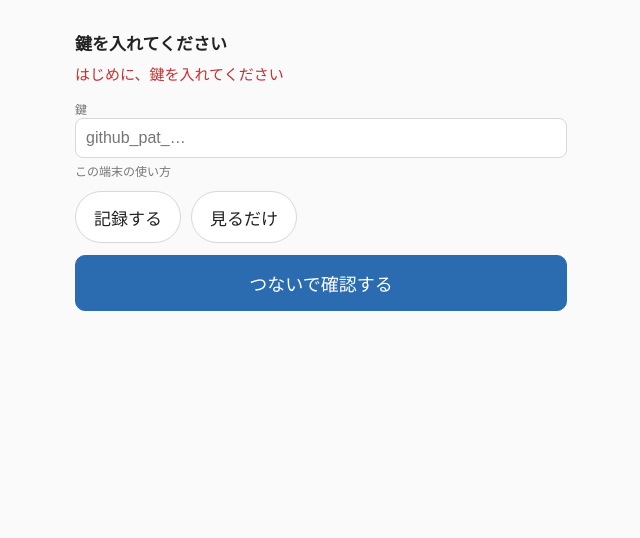
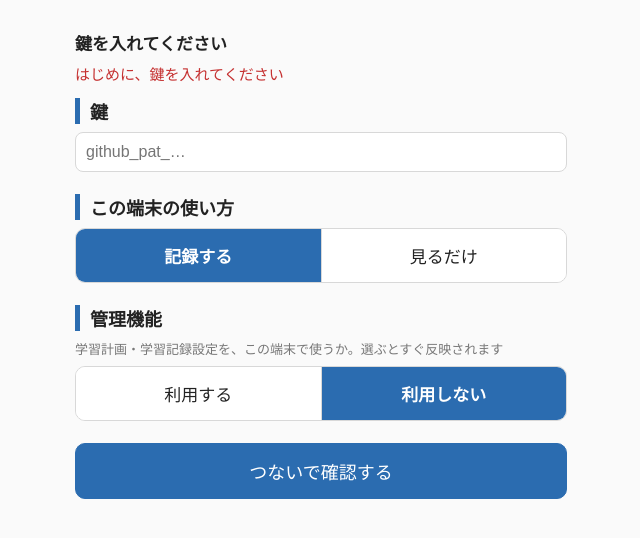
Before and after one commit to leo-polaris-works/study-app, a plain HTML site: page index.html in a window 1280 px wide. Shown: the whole page, without its empty margins (319-959 px from the left). Drawn offline with Linux system fonts and the light colour scheme.

Commit message:
TOPのボタン整理と機能利用設定（管理機能の利用切替・鍵の再入力不要）
Co-Authored-By: Claude Sonnet 5.5 <noreply@anthropic.com>

```diff
--- a/app.js
+++ b/app.js
@@ -41,17 +41,36 @@ function goTo(id) {
   showScreen(id);
 }
 
+// --- 機能利用設定（管理用の機能を使うか。端末ごと） ---
+const FEATURES_KEY = 'study_features_v1';
+
+function loadFeatures() {
+  const f = readJson(FEATURES_KEY, {});
+  return { admin: f.admin === true }; // 初期は「利用しない」
+}
+
+function saveFeature(name, on) {
+  localStorage.setItem(FEATURES_KEY, JSON.stringify(Object.assign(loadFeatures(), { [name]: !!on })));
+}
+
 // --- TOP ---
 function isReadOnly() {
   return getSyncSummary().mode === 'read';
 }
 
 function renderTop() {
-  // 「見るだけ」の端末では、記録・設定のボタンを出さない
+  // 「見るだけ」の端末では、学習記録・振り返りのボタンを出さない
   const writable = !isReadOnly();
-  ['menu-record', 'menu-review', 'menu-plan', 'menu-settings'].forEach((id) => {
+  ['menu-record', 'menu-review'].forEach((id) => {
     $(id).hidden = !writable;
   });
+  // 管理用（学習計画・学習記録設定）は、機能利用設定で「利用する」にした端末だけ出す
+  const features = loadFeatures();
+  $('menu-plan').hidden = !features.admin;
+  $('menu-settings').hidden = !features.admin;
+  const anyAdmin = !$('menu-plan').hidden || !$('menu-settings').hidden;
+  $('admin-heading').hidden = !anyAdmin;
+  $('admin-menu').hidden = !anyAdmin;
   renderSyncLine();
 
   const s = weekSummary();
@@ -1108,7 +1127,7 @@ $('sync-line').addEventListener('click', () => {
   showScreen('screen-sync');
 });
 
-// --- 保存の設定（鍵）。鍵が使えない間は、アプリ全体の代わりにこの画面だけが出る ---
+// --- 機能利用設定・鍵。鍵が使えない間は、アプリ全体の代わりにこの画面だけが出る ---
 let syncModeChoice = null;
 
 function setFieldError(id, message) {
@@ -1121,26 +1140,55 @@ function clearSyncErrors() {
   ['sync-err-token', 'sync-err-mode', 'sync-err-connect'].forEach((id) => setFieldError(id, ''));
 }
 
+// 二択のスイッチ（ラジオボタンのグループ）
+function renderSegmented(box, options, current, onChange) {
+  box.innerHTML = '';
+  options.forEach(([value, label]) => {
+    box.appendChild(makeChip(label, current === value, () => onChange(value), 'seg'));
+  });
+}
+
+// 鍵が入っていて使えるときは、選ぶとすぐ反映する（鍵は入れ直さない）
 function renderSyncModeChips() {
-  const box = $('sync-mode');
-  box.innerHTML = '';
+  const s = getSyncSummary();
+  const live = s.configured && !s.locked;
+  renderSegmented(
+    $('sync-mode'),
     [
       ['write', '記録する'],
       ['read', '見るだけ'],
-  ].forEach(([value, label]) => {
-    box.appendChild(
-      makeChip(label, syncModeChoice === value, () => {
+    ],
+    live ? s.mode : syncModeChoice,
+    (value) => {
+      if (live) {
+        setSyncMode(value);
+        return;
+      }
       syncModeChoice = value;
       renderSyncModeChips();
-      })
+    }
   );
-  });
+}
+
+function renderAdminChoice() {
+  renderSegmented(
+    $('sync-admin'),
+    [
+      [true, '利用する'],
+      [false, '利用しない'],
+    ],
+    loadFeatures().admin,
+    (value) => {
+      saveFeature('admin', value);
+      renderAdminChoice();
+    }
+  );
 }
 
 function renderSyncScreen() {
   const s = getSyncSummary();
   $('btn-sync-back').hidden = s.locked;
-  $('sync-title').textContent = s.locked ? '鍵を入れてください' : '保存の設定（鍵）';
+  $('sync-title').textContent = s.locked ? '鍵を入れてください' : '機能利用設定';
   const lockBox = $('sync-lock-message');
   lockBox.hidden = !s.locked;
   lockBox.textContent = s.locked ? lockMessage(s.lockReason) : '';
@@ -1154,16 +1202,16 @@ function renderSyncScreen() {
     if (s.error) status.appendChild(el('div', 'field-warn', s.error.message));
   }
 
-  if (syncModeChoice === null) syncModeChoice = s.mode;
+  if (syncModeChoice === null) syncModeChoice = s.mode || 'write'; // 初期は「記録する」
   renderSyncModeChips();
-  $('btn-sync-connect').textContent = s.configured && !s.locked ? '鍵を入れ直す' : 'つないで確認する';
-  $('sync-manage').hidden = !s.configured || s.locked;
+  renderAdminChoice();
+  // 鍵が入っていて使えるときは、鍵の欄と確認ボタンを出さない（鍵を消すまで再入力不要）
+  const live = s.configured && !s.locked;
+  $('sync-token-section').hidden = live;
+  $('btn-sync-connect').hidden = live;
+  $('sync-manage').hidden = !live;
 }
 
-$('menu-sync').addEventListener('click', () => {
-  renderSyncScreen();
-  showScreen('screen-sync');
-});
 $('btn-sync-back').addEventListener('click', () => goTo('screen-top'));
 
 $('btn-sync-connect').addEventListener('click', async () => {
@@ -1198,12 +1246,14 @@ $('btn-sync-disconnect').addEventListener('click', () => {
   if (!confirm(`鍵を消しますか？\nこの端末に保存している送信済みの記録の控えも消えます（保存先には残ります）。${note}`)) return;
   disconnectSync();
   syncModeChoice = null;
+  renderSyncScreen();
   showScreen('screen-sync');
 });
 
 // 同期の状態が変わったとき、開いている画面を更新する（入力中の画面は触らない）
 function handleSyncChange() {
   if (getLockState().locked) {
+    renderSyncScreen();
     showScreen('screen-sync');
     return;
   }
--- a/index.html
+++ b/index.html
@@ -27,15 +27,14 @@
 
   <div class="menu">
     <button class="btn btn-primary btn-big" id="menu-record">学習記録</button>
+    <button class="btn btn-menu" id="menu-records">学習記録を見る・直す</button>
     <button class="btn btn-menu" id="menu-review">振り返り</button>
-    <button class="btn btn-menu" id="menu-records">記録を見る・直す</button>
   </div>
 
-  <h3 class="menu-heading">管理用</h3>
-  <div class="menu">
+  <h3 class="menu-heading" id="admin-heading" hidden>管理用</h3>
+  <div class="menu" id="admin-menu" hidden>
     <button class="btn btn-menu" id="menu-plan">学習計画</button>
     <button class="btn btn-menu" id="menu-settings">学習記録設定</button>
-    <button class="btn btn-menu" id="menu-sync">保存の設定（鍵）</button>
   </div>
 
   <div class="dev-tools" id="dev-tools" hidden>
@@ -94,21 +93,31 @@
   <div id="settings-body"></div>
 </section>
 
-<!-- 保存の設定（鍵）。鍵が使えない間は、この画面だけが開く（ロック） -->
+<!-- 機能利用設定・鍵。鍵が使えない間は、この画面だけが開く（ロック） -->
 <section id="screen-sync" class="screen" hidden>
   <button class="btn btn-back" id="btn-sync-back">← TOPへ</button>
-  <h2 id="sync-title">保存の設定（鍵）</h2>
+  <h2 id="sync-title">機能利用設定</h2>
   <p class="lock-message" id="sync-lock-message" hidden></p>
   <div class="sync-status" id="sync-status"></div>
 
   <div id="sync-form">
-    <label class="field-label" for="sync-token">鍵</label>
-    <input class="sync-input" id="sync-token" type="password" autocomplete="off" autocapitalize="off" spellcheck="false" placeholder="github_pat_…" />
-    <div class="field-warn" id="sync-err-token" hidden></div>
+    <div class="sync-section" id="sync-token-section">
+      <h3 class="sync-heading">鍵</h3>
+      <input class="sync-input" id="sync-token" type="password" autocomplete="off" autocapitalize="off" spellcheck="false" placeholder="github_pat_…" aria-label="鍵" />
+      <div class="field-warn" id="sync-err-token" hidden></div>
+    </div>
 
-    <div class="field-label">この端末の使い方</div>
-    <div class="chips chips-big" id="sync-mode"></div>
-    <div class="field-warn" id="sync-err-mode" hidden></div>
+    <div class="sync-section">
+      <h3 class="sync-heading">この端末の使い方</h3>
+      <div class="seg-group" id="sync-mode"></div>
+      <div class="field-warn" id="sync-err-mode" hidden></div>
+    </div>
+
+    <div class="sync-section">
+      <h3 class="sync-heading">管理機能</h3>
+      <div class="sync-help">学習計画・学習記録設定を、この端末で使うか。選ぶとすぐ反映されます</div>
+      <div class="seg-group" id="sync-admin"></div>
+    </div>
 
     <div class="field-warn" id="sync-err-connect" hidden></div>
     <button class="btn btn-primary btn-big" id="btn-sync-connect">つないで確認する</button>
--- a/style.css
+++ b/style.css
@@ -766,3 +766,50 @@ h2 {
   color: var(--color-muted);
   margin: -10px 0 18px;
 }
+
+/* 機能利用設定：項目ごとの見出しと、二択のスイッチ */
+.sync-section {
+  margin: 0 0 22px;
+}
+
+.sync-heading {
+  font-size: 18px;
+  font-weight: bold;
+  margin: 0 0 8px;
+  padding-left: 10px;
+  border-left: 5px solid var(--color-primary);
+}
+
+.sync-help {
+  font-size: 13px;
+  color: var(--color-muted);
+  margin: 0 0 8px;
+}
+
+.seg-group {
+  display: flex;
+  border: 1px solid var(--color-border);
+  border-radius: 10px;
+  overflow: hidden;
+  background: #fff;
+}
+
+.seg-group .chip.seg {
+  flex: 1;
+  margin: 0;
+  border: 0;
+  border-radius: 0;
+  padding: 14px 8px;
+  font-size: 17px;
+  background: #fff;
+}
+
+.seg-group .chip.seg + .chip.seg {
+  border-left: 1px solid var(--color-border);
+}
+
+.seg-group .chip.seg.selected {
+  background: var(--color-primary);
+  color: var(--color-primary-text);
+  font-weight: bold;
+}
--- a/sync.js
+++ b/sync.js
@@ -137,6 +137,16 @@ async function connectWithToken(input) {
   syncState.error = null;
   notifySync();
   return { ok: true };
+}
+
+// 使い方（記録する／見るだけ）だけを変える。鍵は入れ直さない
+function setSyncMode(mode) {
+  const cfg = loadSyncConfig();
+  if (!cfg || (mode !== 'write' && mode !== 'read')) return false;
+  cfg.mode = mode;
+  saveSyncConfig(cfg);
+  notifySync();
+  return true;
 }
 
 // 鍵を消す。送信済みの記録の控えも消す（GitHub 側には残る）。送信待ちの記録は端末に残す
```
Also changed, not shown: tests/ui.test.js (+52 -7 lines). Lines whose indentation alone changed are shown as unchanged.
